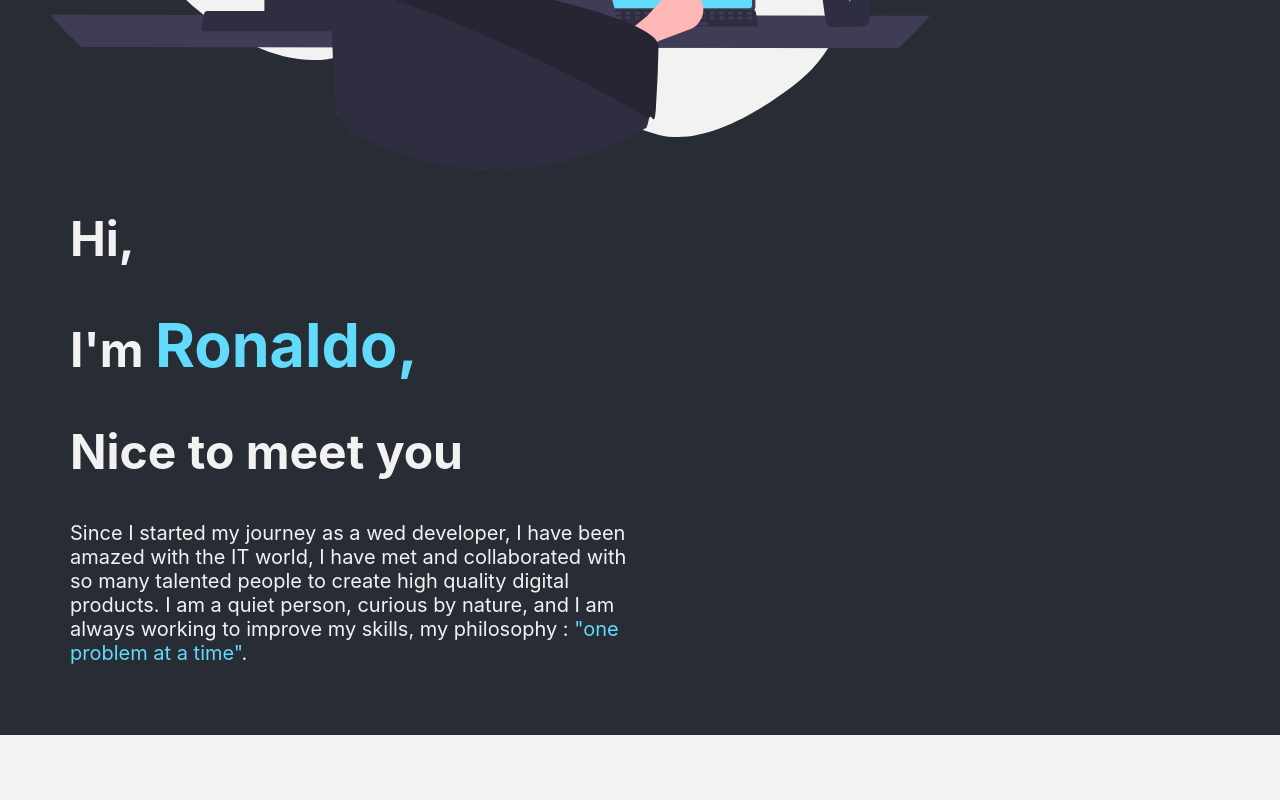
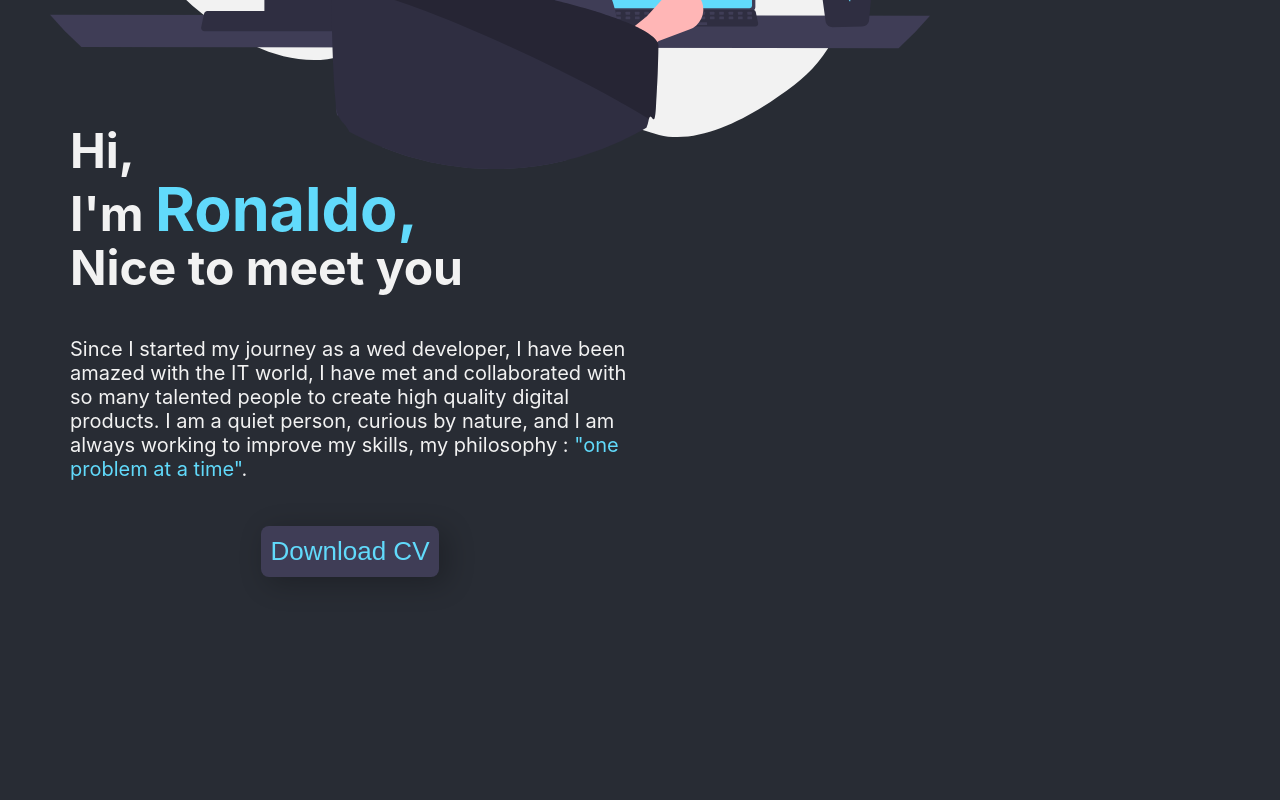
Before and after one commit to sergio-jc/my_profile, a React (Vite) app: page / in a window 1280 px wide. Shown: the part 1300-2100 px from the top of the page. Built offline with nearby package versions, Linux system fonts and the light colour scheme.

Commit message:
update about me

```diff
--- a/src/App.css
+++ b/src/App.css
@@ -24,17 +24,19 @@ body {
 
 
 button {
+  border-radius: 8px;
   font-size: calc(10px + 2vmin);
   padding: 10px;
-  background-color: black;
-  color: var(--main-letter);
+  background-color: #3f3d56;
+  color: var(--main-blue-link);
   border: none;
   box-shadow: 7px 6px 28px 1px rgba(0, 0, 0, 0.24);
   transition: all 300ms ease;
 }
 
 button:hover {
-  background-color: var(--main-hover-btn);
+  background-color: #e6e6e6;
+  color: var(--main-back-ground);
 }
 
 button:active {
--- a/src/components/AboutMe/index.tsx
+++ b/src/components/AboutMe/index.tsx
@@ -3,7 +3,7 @@ import "../../css/AboutMe.css";
 const AboutMe = () => {
   return (
     <div className="about_me">
-      <img src={programming} className="about_me_img" alt="programming_time"/>
+      <img src={programming} className="about_me_img" alt="programming_time" />
       <article className="about_me_msg">
         <h2>Hi,</h2>
         <h2>
@@ -15,8 +15,12 @@ const AboutMe = () => {
           the IT world, I have met and collaborated with so many talented people
           to create high quality digital products. I am a quiet person, curious
           by nature, and I am always working to improve my skills, my philosophy
-          : <span className="about_me_philosophy">"one problem at a time"</span>.
+          : <span className="about_me_philosophy">"one problem at a time"</span>
+          .
         </p>
+        <div className="container_btn_aboutme">
+          <button>Download CV</button>
+        </div>
       </article>
     </div>
   );
--- a/src/components/Portfolio/index.tsx
+++ b/src/components/Portfolio/index.tsx
@@ -6,7 +6,7 @@ import deploy from "../../images/logos/deploy_icon_3.svg";
 import "../../css/Portfolio.css";
 const Portfolio = () => {
   return (
-    <div>
+    <div className="contain_protfile">
       <div className="portfolio_contain">
         <h2 className="portfolio_contain">PORTFOLIO</h2>
       </div>
--- a/src/css/AboutMe.css
+++ b/src/css/AboutMe.css
@@ -10,9 +10,10 @@
 
 .about_me_msg {
   color: var(--main-back-ground-second);
-    font-size: xx-large ;
+  font-size: xx-large;
   padding-left: 20px;
   padding-right: 20px;
+  margin-bottom: 8rem;
 }
 
 .about_me_name {
@@ -20,11 +21,22 @@
   font-size: calc(45px + 2vmin);
 }
 
+.about_me_msg h2 {
+    margin-top: -1em;
+}
+
 .about_me_description {
-    font-size:20px;
+  font-size: 20px;
   width: 70vh;
 }
 
 .about_me_philosophy {
   color: var(--main-blue-link);
 }
+
+.container_btn_aboutme {
+    display: flex;
+    justify-content: center;
+    align-items: center;
+    margin: 45px;
+}
--- a/src/css/Portfolio.css
+++ b/src/css/Portfolio.css
@@ -1,6 +1,11 @@
+.contain_protfile {
+margin-bottom: 130px;
+}
+
 .img_portfolio{
     width: 90vh;
     padding: 10vh;
+
 }
 
 .portfolio_contain {
```
Lines whose indentation alone changed are shown as unchanged.
